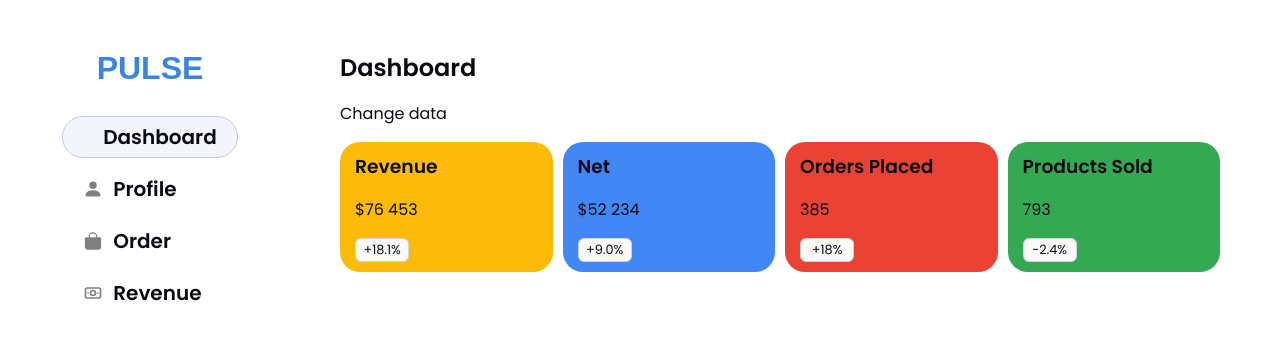
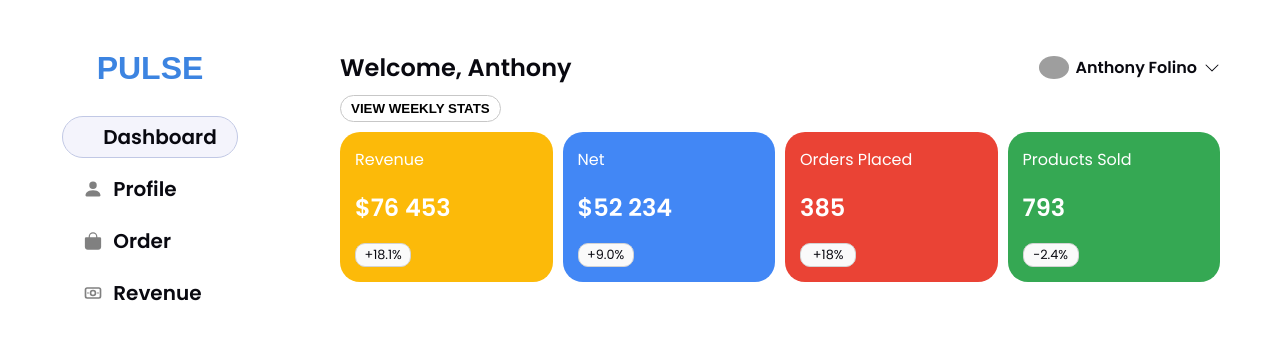
Before and after one commit to a-folino/pulse-SaaS-ui, a React (Create React App) app: page / in a window 1280 px wide. Shown: the top 340 px of the page. Built offline with nearby package versions, Linux system fonts and the light colour scheme; grey boxes are pictures that could not be loaded; some icons are missing; a web font is replaced by a local one.

Commit message:
feat(mini profile on header, dashboard header component)

```diff
--- /dev/null
+++ b/src/components/dashboard-header/index.tsx
@@ -0,0 +1,11 @@
+import { MiniProfile } from "../mini-profile";
+import './styles.scss';
+
+export const DashboardHeader = (): JSX.Element => {
+    return (
+        <div className="dashboard-header">
+            <h2>Welcome, {window.localStorage.getItem('firstName')}</h2>
+            <MiniProfile />
+        </div>
+    )
+}
--- /dev/null
+++ b/src/components/dashboard-header/styles.scss
@@ -0,0 +1,4 @@
+.dashboard-header {
+    display: flex;
+    justify-content: space-between;
+}
--- /dev/null
+++ b/src/components/mini-profile/index.tsx
@@ -0,0 +1,12 @@
+import './styles.scss';
+import { BsChevronDown } from 'react-icons/bs';
+
+export const MiniProfile = (): JSX.Element => {
+    return (
+        <div className="profile-wrapper">
+            <img className="avatar" src='https://cdn.pixabay.com/photo/2016/08/08/09/17/avatar-1577909_1280.png' alt="avatar" />
+            <h4>{window.localStorage.getItem('fullName')}</h4>
+            <BsChevronDown />
+        </div>
+    )
+}
--- /dev/null
+++ b/src/components/mini-profile/styles.scss
@@ -0,0 +1,11 @@
+.profile-wrapper {
+    display: flex;
+    justify-content: center;
+    align-items: center;
+    gap: 7px;
+
+    .avatar {
+        border-radius: 50%;
+        width: 30px;
+    }
+}
--- a/src/components/top-card/index.tsx
+++ b/src/components/top-card/index.tsx
@@ -10,8 +10,8 @@ interface Props {
 export const TopCard = ({title, value, percent, backgroundColor}: Props): JSX.Element => {
     return (
         <div className="wrapper" style={{ backgroundColor: backgroundColor }}>
-            <h3>{title}</h3>
-            <p>{value}</p>
+            <p className="title">{title}</p>
+            <p className="value">{value}</p>
             <span className="percent">{percent}</span>
         </div>
     )
--- a/src/components/top-card/styles.scss
+++ b/src/components/top-card/styles.scss
@@ -4,15 +4,26 @@
     justify-content: space-between;
     border-radius: 20px;
     background: pink;
-    padding: 10px 15px;
+    padding: 15px;
+    min-height: 150px;
+
+    .title {
+        color: white;
+    }
+
+    .value {
+        color: white;
+        font-size: 1.5em;
+        font-weight: bold;
+    }
 
     .percent {
         background: #fafafa;
         text-align: center;
-        border-radius: 6px;
+        border-radius: 10px;
         border: 1px solid lightgrey;
         font-size: .8em;
         padding: 2px;
-        max-width: 6ch;
+        max-width: 7ch;
     }
 }
--- a/src/styles.scss
+++ b/src/styles.scss
@@ -1,9 +1,5 @@
-body {
+* {
     margin: 0;
     padding: 0;
+    box-sizing: border-box;
 }
-
-h1, h2, h3, h4 {
-    padding: 0;
-    margin: 0;
-}
--- a/src/views/Dashboard/index.tsx
+++ b/src/views/Dashboard/index.tsx
@@ -3,6 +3,8 @@ import './styles.scss';
 import { monthlyData } from '../../data/data';
 import { weeklyData } from '../../data/data';
 import { useEffect, useState } from 'react';
+import { MiniProfile } from '../../components/mini-profile';
+import { DashboardHeader } from '../../components/dashboard-header';
 
 interface CardDataProps {
     title: string;
@@ -16,13 +18,18 @@ export const Dashboard = ():JSX.Element => {
 
     useEffect(() => {
         setCardData(monthlyData);
+
+        // make login form and delete this
+        window.localStorage.setItem('firstName', 'Anthony');
+        window.localStorage.setItem('fullName', 'Anthony Folino');
     }, [])
 
     return (
         <div className='container'>
 
-            <h2>Dashboard</h2>
-            <p className="change-card-data" onClick={() => cardData === weeklyData ? setCardData(monthlyData) : setCardData(weeklyData) }>Change data</p>
+            <DashboardHeader />
+
+            <button className="change-card-data" onClick={() => cardData === weeklyData ? setCardData(monthlyData) : setCardData(weeklyData) }>{cardData === weeklyData ? 'VIEW MONTHLY STATS' : 'VIEW WEEKLY STATS'}</button>
             <div className="top-cards">
                 {cardData?.map(card => (
                     <TopCard title={card.title} value={card.value} percent={card.percent} backgroundColor={card.backgroundColor} />
--- a/src/views/Dashboard/styles.scss
+++ b/src/views/Dashboard/styles.scss
@@ -3,6 +3,12 @@
 
 
     .change-card-data {
+        background: white;
+        border: 1px solid #c7c7c7;
+        border-radius: 15px;
+        margin: 10px 0;
+        padding: 5px 10px;
+        font-weight: bold;
         cursor: pointer;
     }
 
```
Also changed, not shown: src/components/app/index.tsx (+8 -0 lines).
